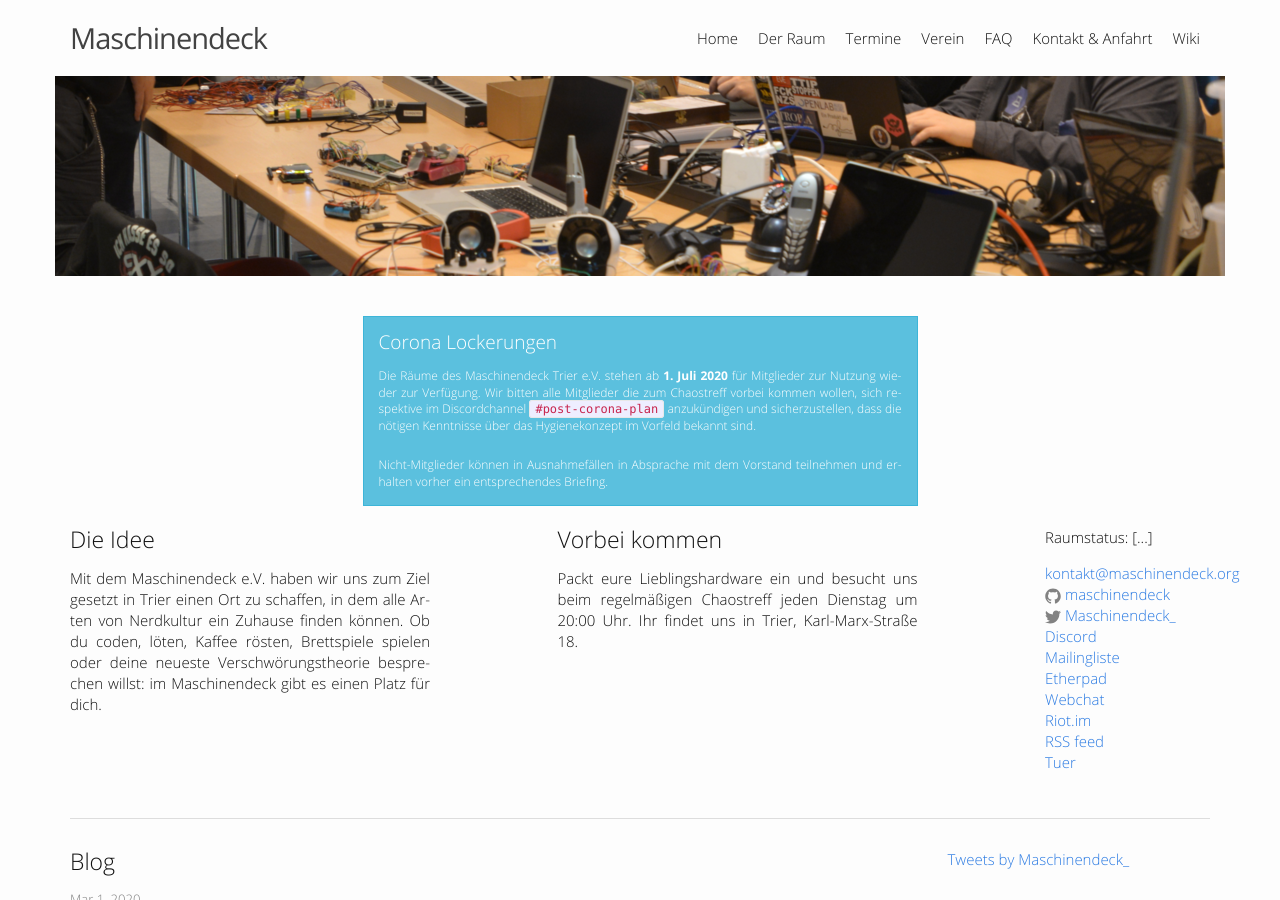
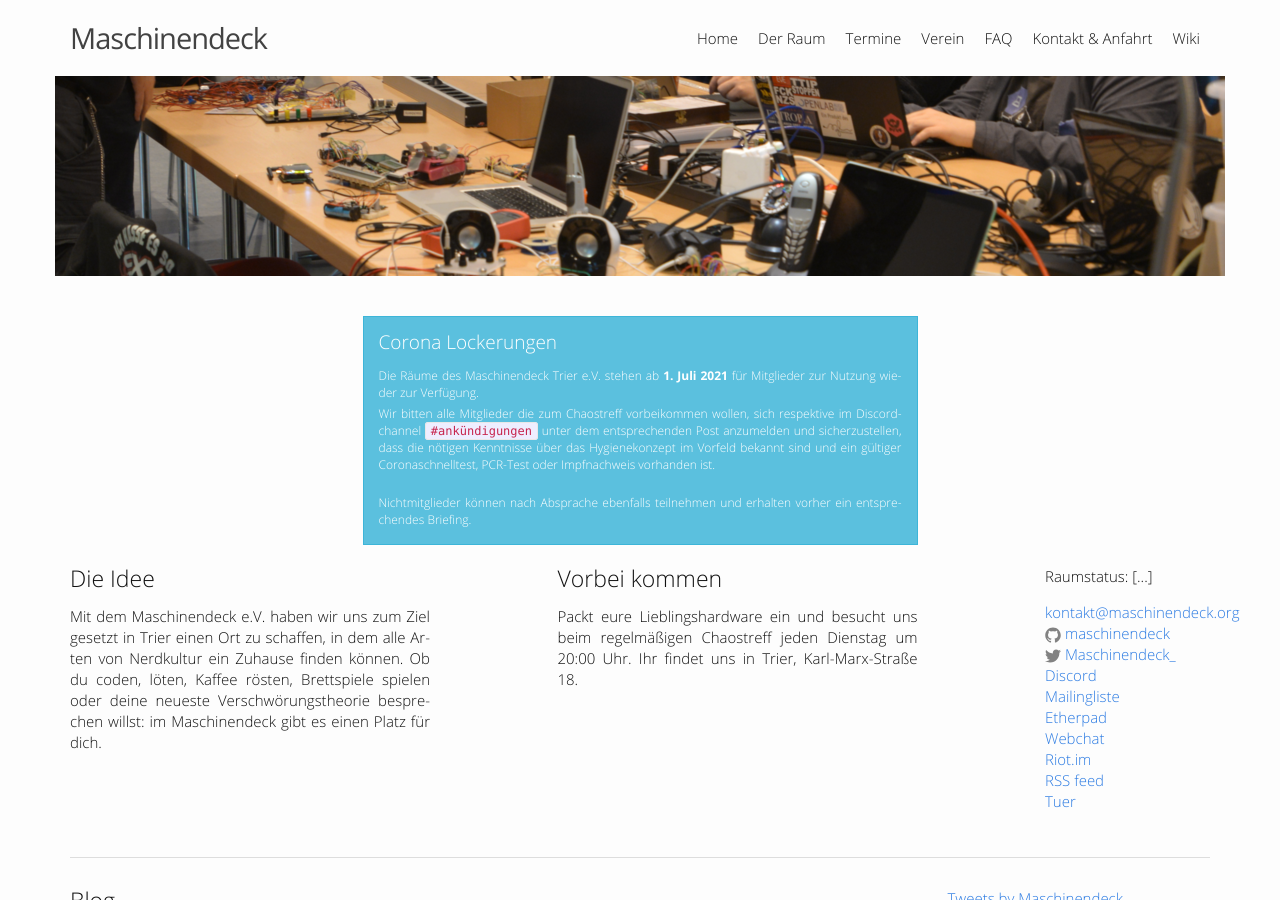
Before and after one commit to maschinendeck/maschinendeck.github.io, a Jekyll site: the page built from index.html, in a window 1280 px wide and 900 px high. Built offline with Jekyll 4.4.1, drawn with Linux system fonts in a browser that asks for light colours; comment, search, counter and statistics services are not loaded.

Commit message:
refined corona notice

```diff
--- a/index.html
+++ b/index.html
@@ -14,14 +14,18 @@ ref: home
         <article class="alert alert-info">
           <h4>Corona Lockerungen</h4>
 	        <p>
-              Die Räume des Maschinendeck Trier e.V. stehen ab <b>1. Juli 2020</b> für Mitglieder zur Nutzung wieder zur Verfügung.
-              Wir bitten alle Mitglieder die zum Chaostreff vorbei kommen wollen, sich respektive im Discordchannel
-              <code style="font-size: 1em;">#post-corona-plan</code> anzukündigen und sicherzustellen, dass die nötigen Kenntnisse über das Hygienekonzept
-              im Vorfeld bekannt sind.<br><br>
+              Die Räume des Maschinendeck Trier e.V. stehen ab <b>1. Juli 2021</b> für Mitglieder zur Nutzung wieder
+              zur Verfügung.
             </p>
             <p>
-              Nicht-Mitglieder können in Ausnahmefällen in Absprache mit dem Vorstand teilnehmen und erhalten vorher ein
-              entsprechendes Briefing.
+              Wir bitten alle Mitglieder die zum Chaostreff vorbeikommen wollen, sich respektive im Discordchannel
+              <code style="font-size: 1em;">#ankündigungen</code> unter dem entsprechenden Post anzumelden und sicherzustellen,
+              dass die nötigen Kenntnisse über das Hygienekonzept im Vorfeld bekannt sind und ein gültiger
+              Coronaschnelltest, PCR-Test oder Impfnachweis vorhanden ist.<br><br>
+            </p>
+            <p>
+              Nichtmitglieder können nach Absprache ebenfalls teilnehmen und erhalten vorher ein entsprechendes
+              Briefing.
             </p>
         </article>
       </div>
```
